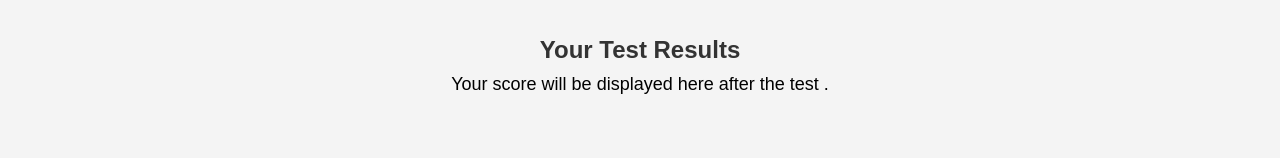
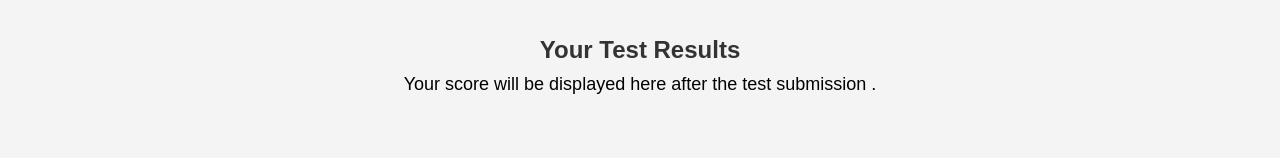
Before and after one commit to Hitesh021/test-management, a plain HTML site: page main.html in a window 1280 px wide. Shown: the part 1109-1269 px from the top of the page. Drawn offline with Linux system fonts and the light colour scheme.

Commit message:
Update main.html

```diff
--- a/main.html
+++ b/main.html
@@ -69,7 +69,7 @@
     <section id="results">
         <div class="container">
             <h2>Your Test Results</h2>
-            <p>Your score will be displayed here after the test .</p>
+            <p>Your score will be displayed here after the test submission .</p>
         </div>
     </section>
 
```
